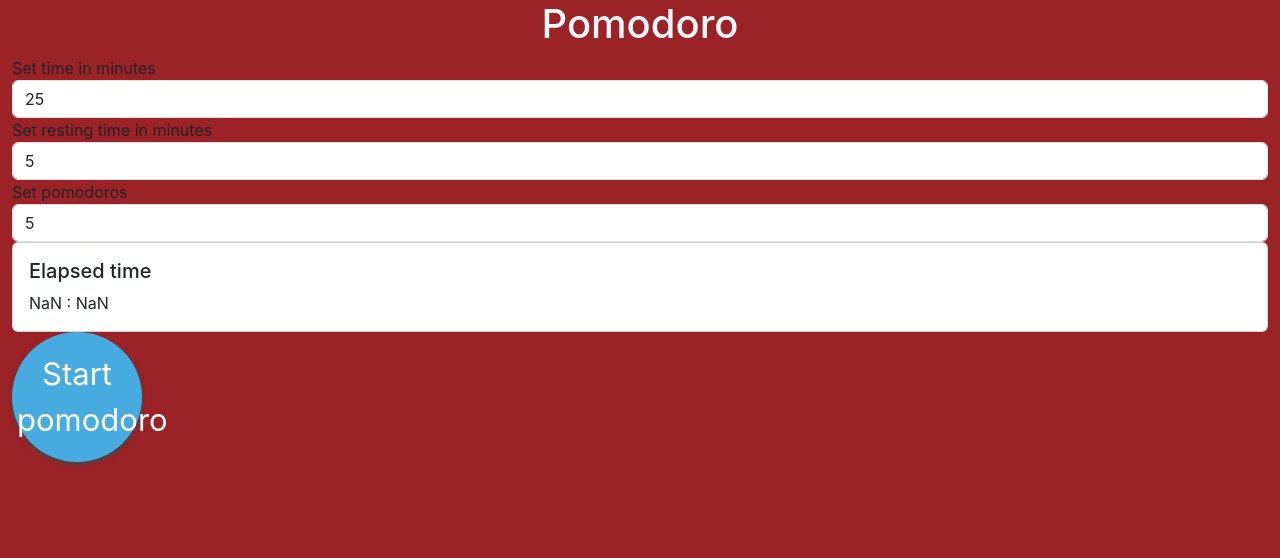
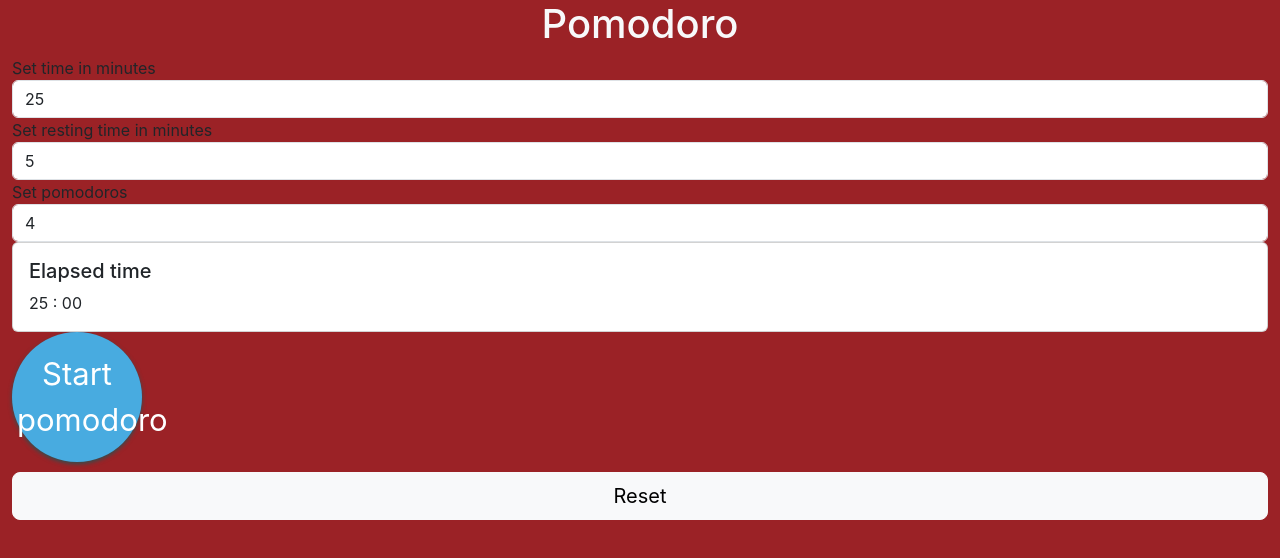
Before and after one commit to extremito/pomodoro-web-app, a React (Create React App) app: page / in a window 1280 px wide. Shown: the top 558 px of the page. Built offline with nearby package versions, Linux system fonts and the light colour scheme.

Commit message:
Component integration in App file

```diff
--- a/src/App.scss
+++ b/src/App.scss
@@ -2,25 +2,3 @@
   background-color: #9b2226;
   height: 100vh;
 }
-
-.timer-button {
-  background-color: #48abe0;
-  color: white;
-  border: none;
-  padding: 5px;
-  font-size: 31px;
-  height: 130px;
-  width: 130px;
-  box-shadow: 0 2px 4px darkslategray;
-  cursor: pointer;
-  transition: all 0.2s ease;
-}
-
-.timer-button:hover {
-  background-color: #65b9e6;
-}
-
-.timer-button:active {
-  box-shadow: 0 0 2px darkslategray;
-  transform: translateY(2px);
-}
--- a/src/App.tsx
+++ b/src/App.tsx
@@ -3,6 +3,8 @@ import "./App.scss";
 import useInterval from "./hooks/useInterval";
 import TimeDisplay from "./components/TimeDisplay/TimeDisplay";
 import TimerMainButton from "./components/TimerMainButton/TimerMainButton";
+import NumberInput from "./components/NumberInput/NumberInput";
+import ResetButton from "./components/ResetButton/ResetButton";
 
 const initialState = {
   timeMin: "25",
@@ -13,6 +15,9 @@ const initialState = {
   pomodoroNum: "4",
   elapsedPomodoros: 0,
   timerPause: false,
+  restStage: false,
+  elapsedRests: 0,
+  playNotification: false,
 };
 type TInitState = typeof initialState;
 
@@ -24,14 +29,33 @@ const App = () => {
     }),
     initialState
   );
-  const { timeMin, secs, enableStart, restingMin, timerPause } = state;
+  const {
+    timeMin,
+    secs,
+    enableStart,
+    restingMin,
+    timerPause,
+    restStage,
+    pomodoroNum,
+    elapsedPomodoros,
+    elapsedRests,
+    playNotification,
+  } = state;
   const stopCounter = useRef<unknown>(null);
+  const pomodoroSeconds = timeMin ? parseInt(timeMin) * 60 : 0;
+  const restingSeconds = restingMin ? parseInt(restingMin) * 60 : 0;
+  const displayTime = restStage ? restingSeconds : pomodoroSeconds;
 
   const add1Sec = () => {
     setState({ secs: secs + 1 });
   };
 
   const startCounter = useInterval(add1Sec);
+
+  const resetAllValues = () => {
+    typeof stopCounter.current === "function" && stopCounter.current();
+    setState(initialState);
+  };
 
   const handleTimeChange = (e: React.ChangeEvent<HTMLInputElement>) => {
     const time = e.target.value;
@@ -51,7 +75,7 @@ const App = () => {
   const handleTimerButton = () => {
     switch (true) {
       case enableStart: {
-        setState({ enableStart: false, secs: 0 });
+        setState({ enableStart: false, secs: 0, playNotification: false });
         stopCounter.current = startCounter(1000);
         break;
       }
@@ -69,9 +93,21 @@ const App = () => {
   };
 
   useEffect(() => {
-    if (secs === parseInt(timeMin) * 60) {
+    if (secs === pomodoroSeconds && !restStage) {
       typeof stopCounter.current === "function" && stopCounter.current();
-      setState({ enableStart: true });
+      setState({
+        enableStart: true,
+        restStage: true,
+        elapsedPomodoros: elapsedPomodoros + 1,
+        playNotification: true,
+      });
+    } else if (restStage && secs === restingSeconds) {
+      typeof stopCounter.current === "function" && stopCounter.current();
+      setState({
+        enableStart: true,
+        restStage: false,
+        elapsedRests: elapsedRests + 1,
+      });
     }
   }, [secs]);
 
@@ -83,35 +119,43 @@ const App = () => {
       <section>
         <form>
           <div className="form-row">
-            <label htmlFor="pomodoro-time">Set time in minutes</label>
-            <input
+            <NumberInput
               id="pomodoro-time"
-              className="form-control"
+              labelText="Set time in minutes"
               onChange={handleTimeChange}
               value={timeMin}
             />
-            <label htmlFor="resting-time">Set resting time in minutes</label>
-            <input
+            <NumberInput
               id="resting-time"
-              className="form-control"
+              labelText="Set resting time in minutes"
               onChange={handleRestingTime}
               value={restingMin}
             />
-            <label htmlFor="pomodoro-number">Set pomodoros</label>
-            <input
+            <NumberInput
               id="pomodoro-number"
-              className="form-control"
+              labelText="Set pomodoros"
               onChange={handlePomodoroNumber}
-              value={restingMin}
+              value={pomodoroNum}
             />
           </div>
         </form>
-        <TimeDisplay seconds={secs} />
-        <TimerMainButton
-          callback={handleTimerButton}
-          started={!enableStart}
-          restStage={false}
-        />
+        <TimeDisplay seconds={secs} timeset={displayTime} />
+        <div className="d-flex flex-column">
+          <TimerMainButton
+            callback={handleTimerButton}
+            started={!enableStart}
+            paused={timerPause}
+            restStage={false}
+          />
+          <ResetButton onClick={resetAllValues} />
+        </div>
+        {playNotification && (
+          <audio
+            preload="auto"
+            src="https://cdn.pixabay.com/…/04/audio_46cecde167.mp3"
+            crossOrigin="anonymous"
+          />
+        )}
       </section>
     </div>
   );
```
